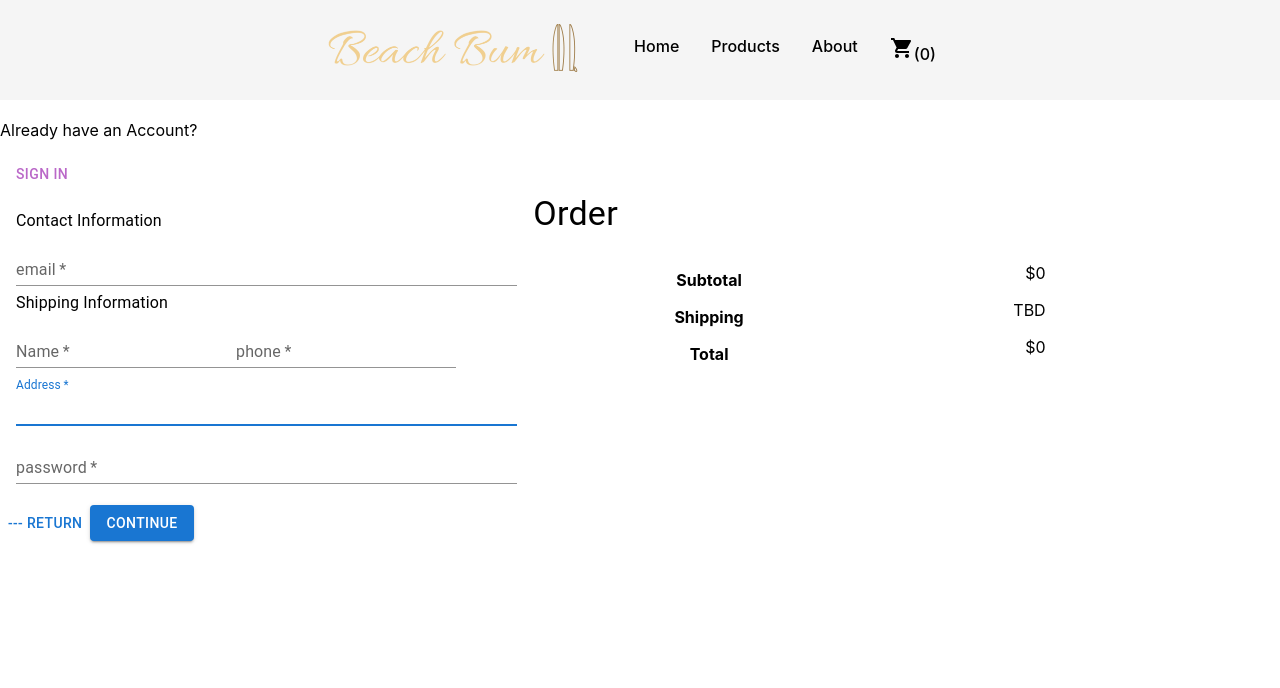
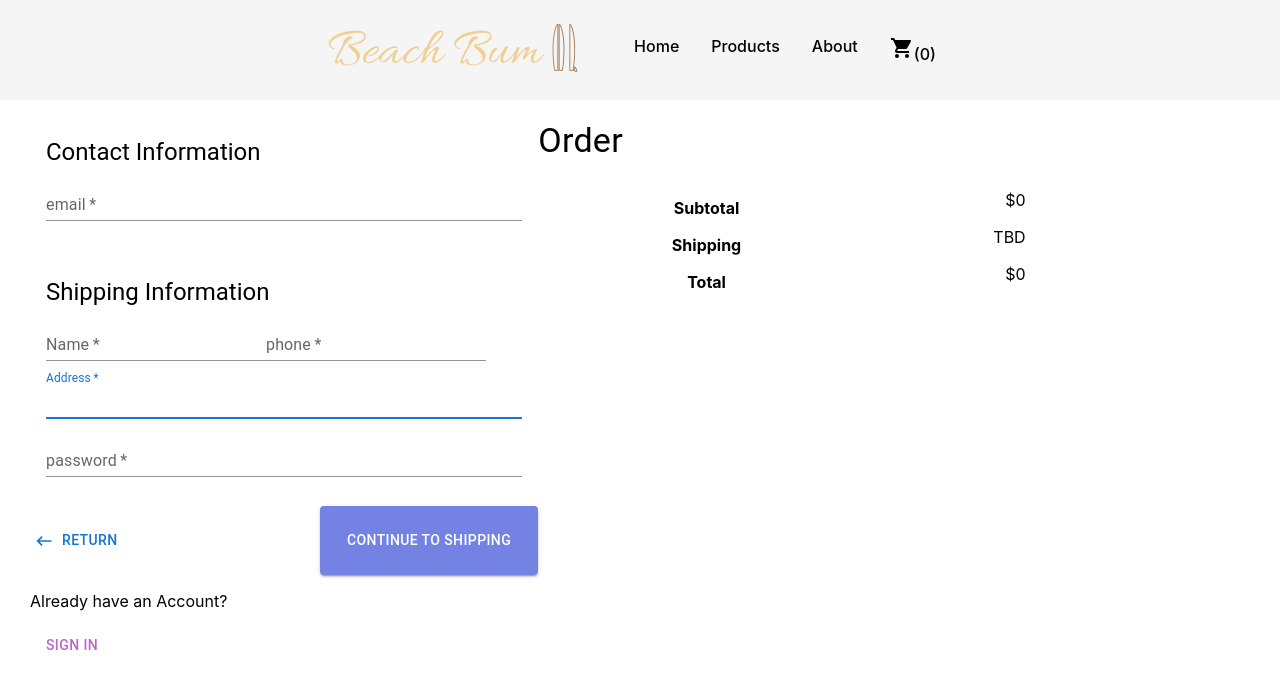
Before and after one commit to Mitchellj04/beachbum, a React (Create React App) app in the folder client/: page /checkout in a window 1280 px wide. Shown: the top 688 px of the page. Built offline with nearby package versions, Linux system fonts and the light colour scheme.

Commit message:
Styling Updated

```diff
--- a/client/src/Components/About.js
+++ b/client/src/Components/About.js
@@ -9,9 +9,11 @@ const About = () => {
     <div style={{marginTop: '10vh'}} id='about'>
 
         <img src={beach} style={{width: '100vw', height: '100vh'}}></img>
-        <div style={{justifyContent: 'center', alignItems: 'center'}}>
-        <Typography>Are you a laid back guy or gal?</Typography>
-        <Typography>Is all you want to do is relax on the beach? </Typography>
+        <div className='about-title'>
+        <Typography variant='h4'>Are you a laid back guy or gal? <br></br>Is all you want to do is relax on the beach? </Typography>
+        </div>
+        <div className='about-section'>
+
         </div>
         <Box style={{maringTop: '20vh'}}>
             <Grid container style={{justifyContent: 'center', alignItems: 'center'}}>
--- /dev/null
+++ b/client/src/Components/Checkout/Confirm.css
@@ -0,0 +1,5 @@
+
+.confirm {
+    max-width: 1220px;
+    margin: 0 auto;
+}
--- a/client/src/Components/Checkout/Confirm.js
+++ b/client/src/Components/Checkout/Confirm.js
@@ -1,6 +1,7 @@
 import { Button, Grid, Typography } from '@mui/material';
 import React from 'react'
 import { useDispatch, useSelector } from "react-redux";
+import './Confirm.css'
 
 const Confirm = () => {
 
@@ -11,7 +12,7 @@ const Confirm = () => {
     console.log(user)
 
   return (
-    <div style={{marginTop: 100}}>
+    <div style={{marginTop: 100}} className='confirm'>
       <Grid container>
           <Grid item xs={5}>
               <Typography variant='h4'>Information</Typography>
--- a/client/src/Components/Products.js
+++ b/client/src/Components/Products.js
@@ -43,10 +43,10 @@ const Products = () => {
     }
 
     const mapProducts = products.map((item) => {
-        return <Grid item xs={5} className='product-grid-item'>
+        return <Grid item xs={4} className='product-grid-item'>
                 <Card className='product-card'>
                     <CardActionArea onClick={() => handleProjectItem(item)}>
-                        <CardMedia component='img' image={item.image} style={{width: 500}}></CardMedia>
+                        <CardMedia component='img' image={item.image} ></CardMedia>
                     </CardActionArea>
                         <CardContent>
                             <Typography variant={'h5'}>{item.title}</Typography>
--- a/client/src/Components/Profile/Checkout.js
+++ b/client/src/Components/Profile/Checkout.js
@@ -12,23 +12,24 @@ const Checkout = () => {
     const [loggedIn, setLoggedIn] = useState(true)
     console.log(userLoggedIn)
 
-    if (userLoggedIn === true) {navigate('/confirm')}
+    // if (userLoggedIn === true) {navigate('/confirm')}
   return (
-    <div style={{marginTop: 100}}>
+    <div style={{marginTop: 100}} className='checkout'>
        {loggedIn ? (
-        <div>
+        <div style={{margin: '0 auto', maxWidth: '1220px'}}>
+
+            <NewUser />
             <p>Already have an Account?</p>
             <Button variant="secondary" sx={{ color: 'secondary.light' }} onClick={() => setLoggedIn(false)}>Sign In</Button>
-            <NewUser />
             <div>
 
 
             </div>
         </div>
        ) : (
-       <div>
+       <div style={{margin: '0 auto', maxWidth: '1220px'}}>
             <Sign />
-            <div>
+            <div >
             <p>Dont have an account?</p>
             <Button variant="secondary" sx={{ color: 'secondary.light' }} onClick={() => setLoggedIn(true)}>Create Account</Button>
             </div>
--- a/client/src/Components/Profile/NewUser.css
+++ b/client/src/Components/Profile/NewUser.css
@@ -1,5 +1,6 @@
 .newuser-form {
-
+    max-width: 1220px;
+    margin: 0 auto;
 }
 
 form {
@@ -9,6 +10,22 @@ form {
 
 .order-info {
     margin: 20px;
+}
+
+.shipping-info {
+    margin-top: 50px;
+}
+
+.form-footer {
+    display: flex;
+    margin-top: 1.5rem;
+    position: relative;
+    justify-content: space-between;
+}
+
+.form-footer .btn {
+    padding: 1.4rem 1.7rem;
+    background-color: rgb(116, 131, 227);
 }
 
 table{
--- a/client/src/Components/Profile/NewUser.js
+++ b/client/src/Components/Profile/NewUser.js
@@ -1,4 +1,5 @@
 import { Box, Button, Grid, Paper, TextField, Typography } from "@mui/material";
+import KeyboardBackspaceIcon from '@mui/icons-material/KeyboardBackspace';
 import React, { useState } from "react";
 import { useDispatch, useSelector } from "react-redux";
 import { createUser } from "../../Redux/User/UserSlice";
@@ -59,7 +60,7 @@ const NewUser = () => {
           <Box>
             <form>
               <div className="contact-info">
-                <Typography vairant>Contact Information</Typography>
+                <Typography variant='h5'>Contact Information</Typography>
                 <TextField
                   required
                   autoFocus
@@ -72,7 +73,7 @@ const NewUser = () => {
                 />
               </div>
               <div className="shipping-info">
-                <Typography>Shipping Information</Typography>
+                <Typography variant='h5'>Shipping Information</Typography>
                 <TextField
                   required
                   autoFocus
@@ -118,14 +119,16 @@ const NewUser = () => {
 
             </form>
             <div className="form-footer">
-              <Button> --- Return</Button>
+
+
+              <Button startIcon={<KeyboardBackspaceIcon />}>Return</Button>
               <Button
+                className="btn"
                 type="submit"
                 variant="contained"
                 onClick={handleCreateUser}>
-                Continue
+                Continue To Shipping
               </Button>
-
               </div>
           </Box>
         </Grid>
--- /dev/null
+++ b/client/src/Components/Profile/Sign.css
@@ -0,0 +1,16 @@
+.sign-form {
+    max-width: 1220px;
+    margin: 0 auto;
+    margin-top: 100px;
+}
+
+.form-footer {
+    display: flex;
+    margin-top: 1.5rem;
+    position: relative;
+    justify-content: space-between;
+}
+
+.form-footer .btn {
+    background-color: rgb(116, 131, 227);
+}
--- a/client/src/Components/Profile/Sign.js
+++ b/client/src/Components/Profile/Sign.js
@@ -1,51 +1,59 @@
-import { Alert, Box, Button, Paper, TextField, Typography } from "@mui/material";
-import React, { useState } from 'react'
+import {
+  Alert,
+  Box,
+  Button,
+  Grid,
+  Paper,
+  TextField,
+  Typography,
+} from "@mui/material";
+import React, { useState } from "react";
 import { useDispatch, useSelector } from "react-redux";
 import { useNavigate } from "react-router-dom";
 import { userSignIn } from "../../Redux/User/UserSlice";
+import KeyboardBackspaceIcon from '@mui/icons-material/KeyboardBackspace';
+import "./Sign.css";
 
 const Sign = () => {
-
   //Styling
   const fieldStyle = {
     margin: "5px auto",
   };
   const paperStyle = {
-        align: 'left',
+    align: "left",
     padding: "30px 20px",
     width: 400,
     margin: "100px auto",
-
   };
 
   //Redux Reducer
-    const dispatch = useDispatch()
-    const navigate = useNavigate()
+  const dispatch = useDispatch();
+  const navigate = useNavigate();
 
   //User State
-    const [email, setEmail] = useState('')
-    const [password, setPassword] = useState('')
-    const errorMessage = useSelector((state) => state.user.errors)
-
+  const [email, setEmail] = useState("");
+  const [password, setPassword] = useState("");
+  const errorMessage = useSelector((state) => state.user.errors);
+  const order = useSelector((state) => state.cart);
 
   //User info
   const customer = {
     email,
-        password
-      }
+    password,
+  };
 
   //User login fetch
   const handleSignIn = (e) => {
-        e.preventDefault()
-        dispatch(userSignIn(customer))
-        navigate('/confirm')
-      }
-
+    e.preventDefault();
+    dispatch(userSignIn(customer));
+    navigate("/confirm");
+  };
 
   return (
-    <div>
+    <div className="sign-form">
+      <Grid container>
+        <Grid item>
           <Box>
-        <Paper elevation={5} style={paperStyle}>
             <form>
               <Typography>Sign In</Typography>
               <TextField
@@ -68,17 +76,59 @@ const Sign = () => {
                 style={fieldStyle}
                 onChange={(e) => setPassword(e.target.value)}
               />
-            <Button type="submit" variant="contained" onClick={handleSignIn}>
-              Checkout
+              <div className="form-footer">
+                <Button startIcon={<KeyboardBackspaceIcon />}>Return</Button>
+                <Button
+                  className="btn"
+                  type="submit"
+                  variant="contained"
+                  onClick={handleSignIn}
+                >
+                  Continue To Shipping
                 </Button>
+              </div>
               {errorMessage.map((text) => {
-                return <Alert severity="error">{text}</Alert>
+                return <Alert severity="error">{text}</Alert>;
               })}
             </form>
-        </Paper>
           </Box>
+        </Grid>
+        <Grid item>
+          <Typography variant="h4">Order</Typography>
+          <div className="order-info">
+            {order.cartItems.map((item) => {
+              return (
+                <div style={{ display: "flex" }} key={item.id}>
+                  <img style={{ width: 100 }} src={item.image}></img>
+                  <Typography style={{ margin: 10 }}>{item.title}</Typography>
+                  <Typography style={{ margin: 10 }}>$ {item.price}</Typography>
                 </div>
-  )
-}
+              );
+            })}
 
-export default Sign
+            <table className="newuser-table">
+              <tbody>
+                <tr>
+                  <th>Subtotal</th>
+                  <td>${order.cartTotalAmount}</td>
+                </tr>
+                <tr>
+                  <th>Shipping</th>
+                  <td>TBD</td>
+                </tr>
+              </tbody>
+              <tfoot>
+                <tr>
+                  <th>Total</th>
+                  <td>${order.cartTotalAmount}</td>
+                </tr>
+              </tfoot>
+            </table>
+          </div>
+        </Grid>
+      </Grid>
+    </div>
+  );
+};
+
+export default Sign;
--- a/client/src/Product.css
+++ b/client/src/Product.css
@@ -1,4 +1,7 @@
 .product-div{
+
+    max-width: 1220px;
+    margin: 0 auto;
     margin-top: 20vh;
 }
 
```
Also changed, not shown: 1 other file (tests, documents, lock files or other folders). Lines whose indentation alone changed are shown as unchanged.
